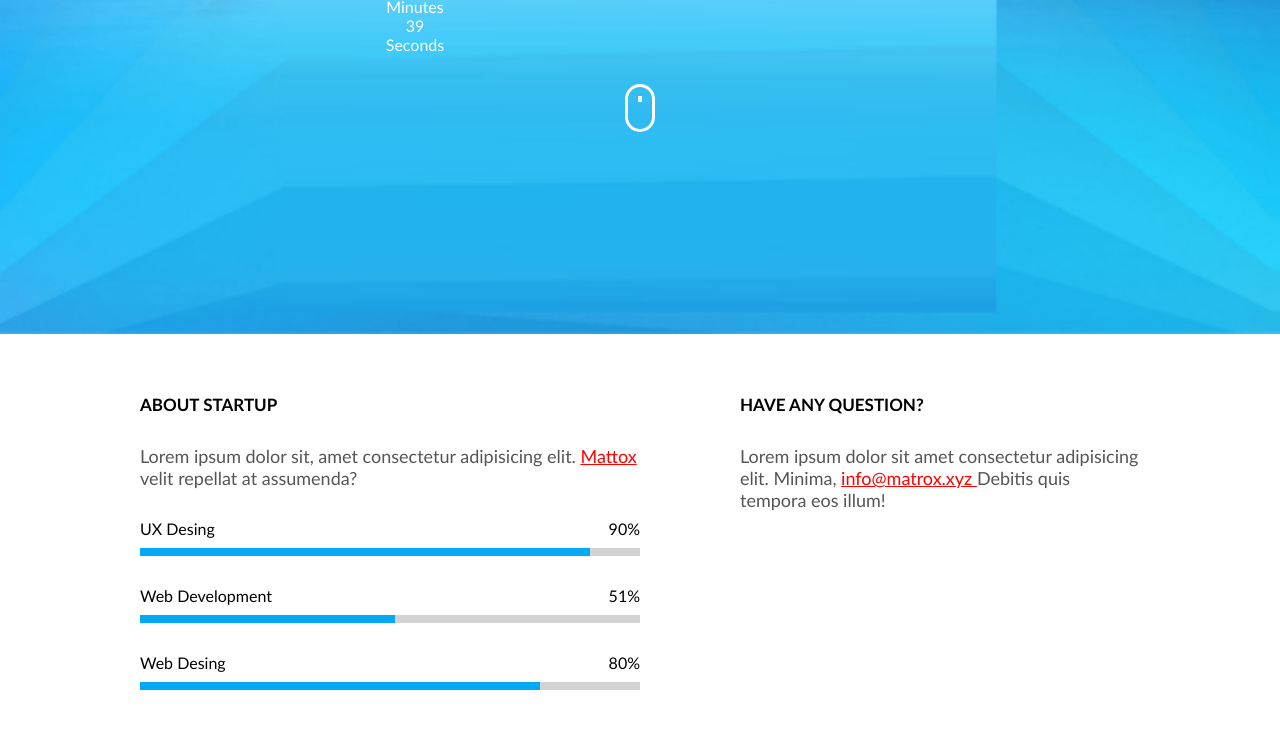
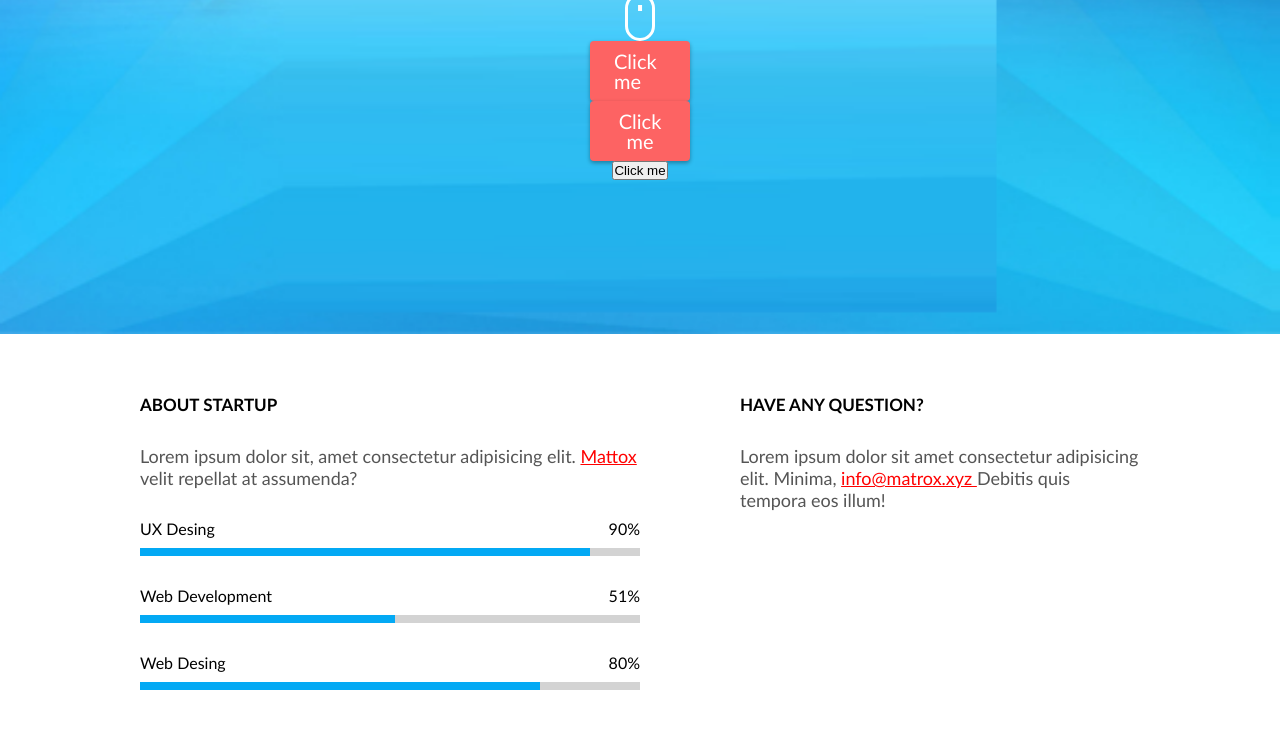
Before and after one commit to Jurgita011/11_coming-soon, a website: page index.html in a window 1280 px wide. Shown: the part 466-1213 px from the top of the page. Drawn offline with Linux system fonts and the light colour scheme.

Commit message:
button style

```diff
--- a/CSS/base/bace.css
+++ b/CSS/base/bace.css
@@ -1,3 +1,8 @@
+html{
+  scroll-behavior: smooth;
+}
+
+
 body,
 body * {
 margin: 0;
--- /dev/null
+++ b/CSS/componets/button.css
@@ -0,0 +1,27 @@
+.btn {
+    display: inline-block;
+    width: 100px;
+    background-color: #fd6363;
+    font-family: inherit;
+    font-size: 20px;
+    line-height: 1em;
+    text-decoration: none;
+    padding: 0.5em 1.2em;
+    border-radius: 0.2em;
+    box-shadow: none;
+    color:#fff ;
+    box-shadow: 0 0.1em 0.2em #0005;
+    user-select: none;
+    border: none;
+    word-spacing: 0;
+    letter-spacing: 0em;
+
+
+
+}
+.btn:hover{
+    background-color: #f00;
+    box-shadow: 0 0.1em 0.25em #0007;
+
+
+}
--- a/CSS/pages/home.css
+++ b/CSS/pages/home.css
@@ -8,6 +8,7 @@
 @import'../componets/clock.css';
 @import'../componets/footer.css';
 @import'../componets/progress-bar.css';
+@import'../componets/button.css';
 
 /* CUSTOM STYLE */
 
--- a/index.html
+++ b/index.html
@@ -6,11 +6,7 @@
     <meta name="viewport" content="width=device-width, initial-scale=1.0">
     <title>11_coming-soon</title>
 
-      <link rel="stylesheet" href="./css/pages/home.css">
-
-
-
-
+    <link rel="stylesheet" href="./css/pages/home.css">
 
 </head>
 
@@ -23,10 +19,9 @@
         <p class="description">Lorem ipsum, dolor sit amet consectetur adipisicing elit. Nisi rerum beatae dicta quas corporis qui voluptates enim laudantium praesentium vel.</p>
          <div class="clock">
            <div class="time">
-            <div class="time">
               <div class="value">432</div>
               <div class="label">Days</div>
-            </div>
+           </div>
             <div class="time">
               <div class="value">09</div>
               <div class="label">Hours</div>
@@ -46,9 +41,13 @@
          </div>
         </div>
 
+        <div class="btn"> Click me</div>
+        <button class="btn">Click me</button>
+        <button type="button">Click me</button>
+
     </section>
     <section class="container main -content">
-        <div class="row">
+         <div class="row">
            <div class=" column ">
             <h2 class="content-title">About startup</h2>
             <p class="content-description"> Lorem ipsum dolor sit, amet consectetur adipisicing elit.  <a href="./" > Mattox</a>  velit repellat at assumenda?</p>
@@ -84,11 +83,14 @@
              </div>
 
            </div>
-             <div class=" column right">
+
+              <div class=" column right">
                 <h2 class=" content-title">Have any question?</h2>
                 <p class="content-description">Lorem ipsum dolor sit amet consectetur adipisicing elit. Minima,  <a href="mailto:info@matrox.xyz">info@matrox.xyz </a> Debitis quis tempora eos illum!</p>
 
-             </div>
+              </div>
+            </div>
+          </div>
         </div>
     </section>
    </main>
@@ -106,7 +108,7 @@
     <div class="short-row">
        <img class="footer-logo" src="./img/logo1.png "alt=" logo">
       <div class="trio">
-        <p> Copyright &copy; 2023 <a href="./">MATROX</a></p>
+        <p> Copyright &copy; 2023 <a href="#">MATROX</a></p>
         <p>All right reserver</p>
         <p>Designed by <a href="#" target="_blank">TrendyTheme</a></p>
       </div>
```
